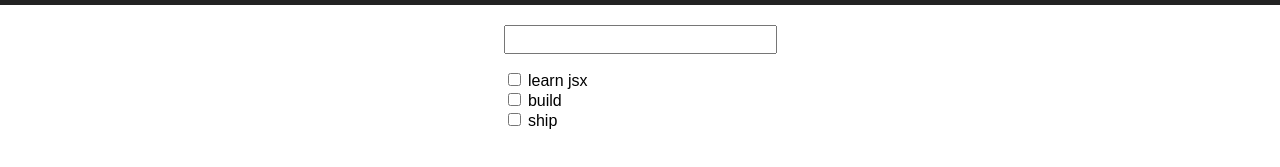
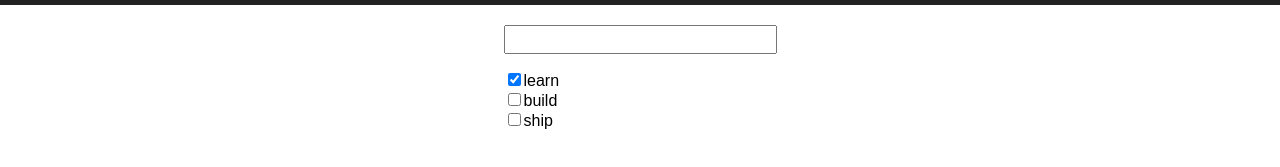
Before and after one commit to lugithub/treact, a React (Create React App) app in the folder app/: page / in a window 1280 px wide. Shown: the part 185-352 px from the top of the page. Built offline with nearby package versions, Linux system fonts and the light colour scheme.

Commit message:
render a ui based on initial state

```diff
--- a/app/src/App.js
+++ b/app/src/App.js
@@ -3,6 +3,17 @@ import logo from './logo.svg';
 import './App.css';
 
 class App extends Component {
+  constructor() {
+    super();
+    this.state = {
+      todos: [
+        {id: 1, name: 'learn', isComplete: true},
+        {id: 2, name: 'build', isComplete: false},
+        {id: 3, name: 'ship', isComplete: false}
+      ]
+    }
+  }
+
   render() {
     return (
       <div className="App">
@@ -15,9 +26,10 @@ class App extends Component {
             <input type="text"/>
           </form>
           <ul className="todo-list">
-            <li><input type="checkbox"/> learn jsx</li>
-            <li><input type="checkbox"/> build</li>
-            <li><input type="checkbox"/> ship</li>
+            {this.state.todos.map(todo =>
+              <li key={todo.id}>
+                <input type="checkbox" defaultChecked={todo.isComplete}/>{todo.name}
+              </li>)}
           </ul>
         </div>
 
```
Also changed, not shown: 1 other file (tests, documents, lock files or other folders).
